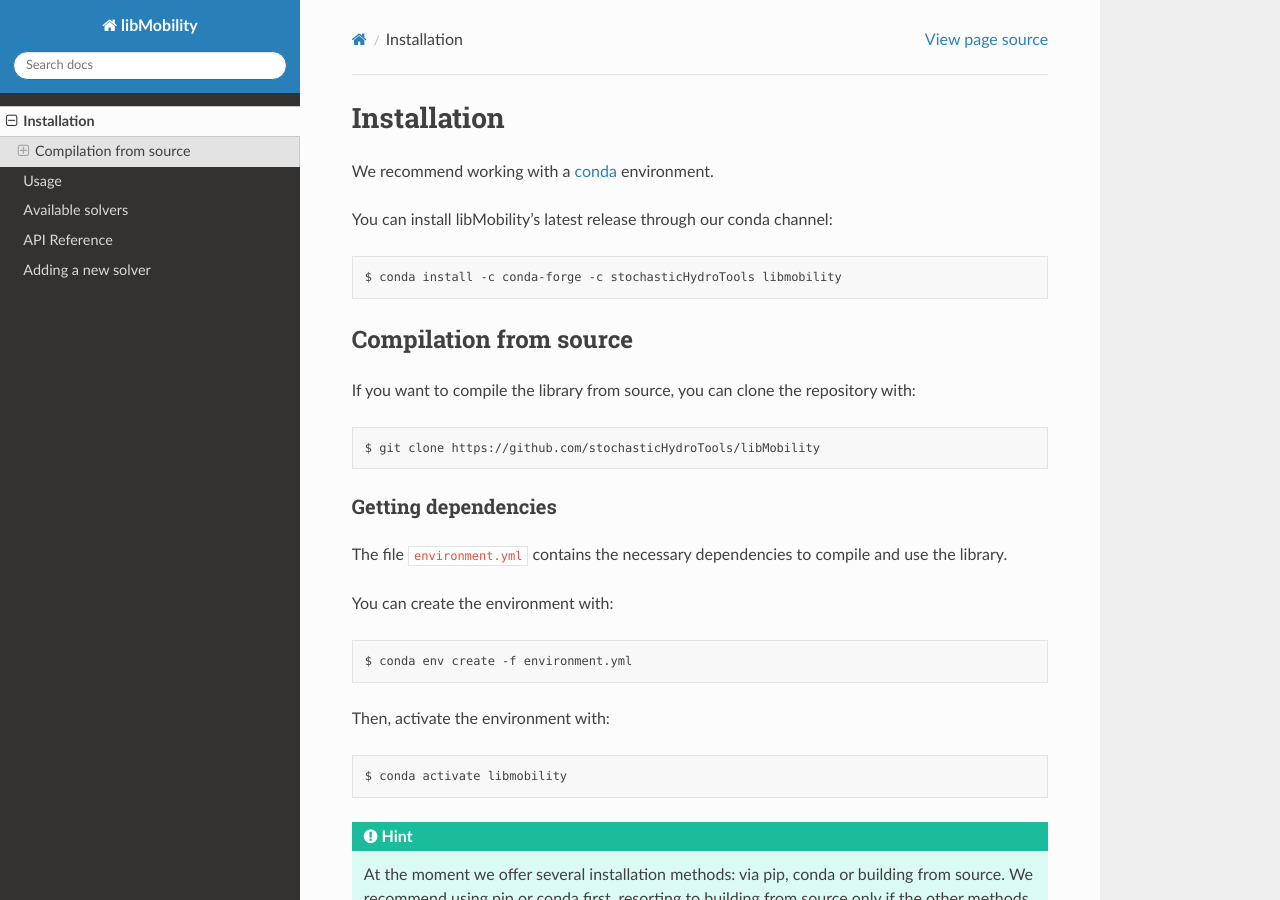
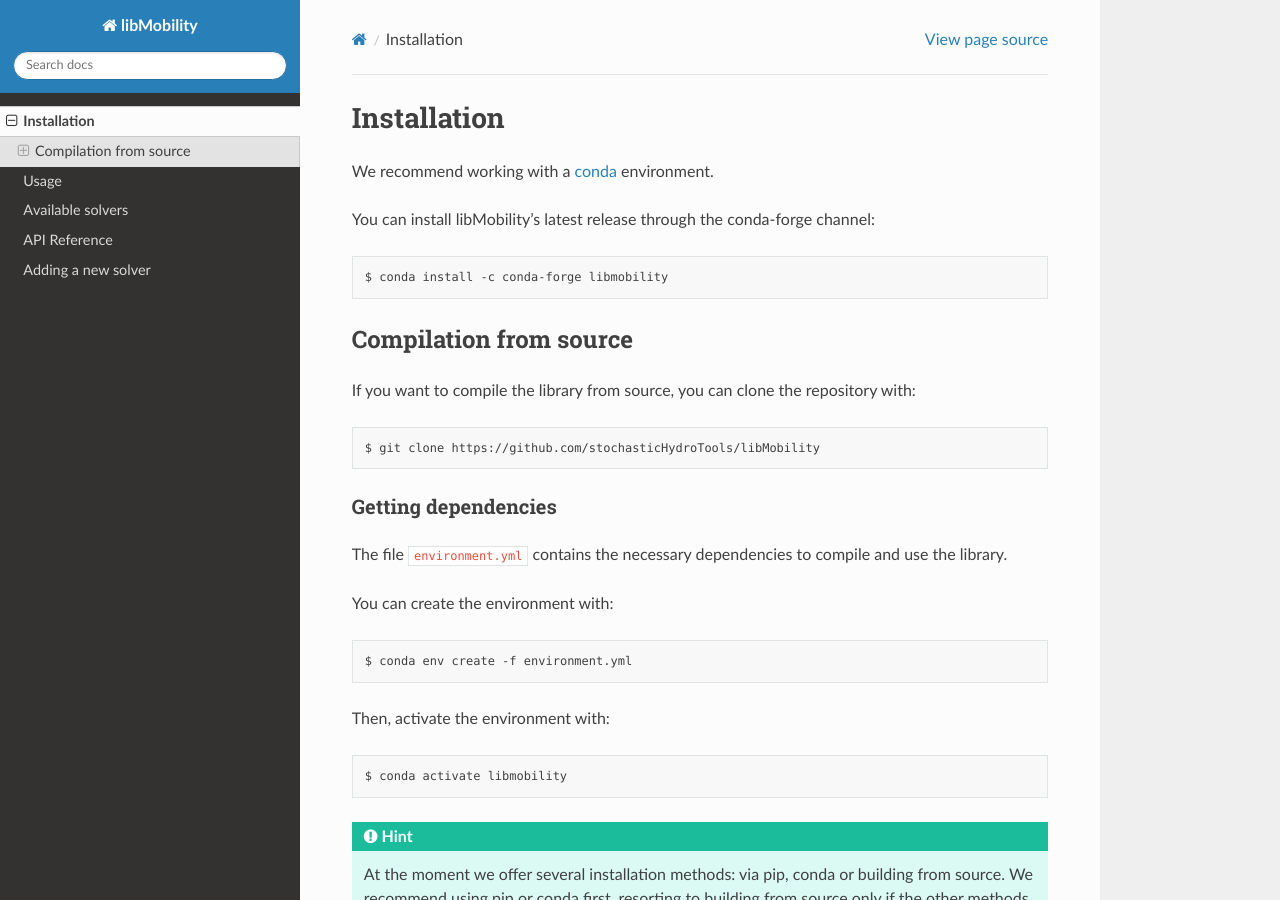
Before and after one commit to stochasticHydroTools/libMobility, a Sphinx documentation site: the page built from docs/source/installation.rst, in a window 1280 px wide and 900 px high. Built offline with Sphinx 7.4.7 and the Read the Docs theme 3.1.0, drawn with Linux system fonts in a browser that asks for light colours.

Commit message:
docs: install from conda-forge

```diff
--- a/docs/source/installation.rst
+++ b/docs/source/installation.rst
@@ -3,11 +3,11 @@
 
 We recommend working with a `conda <https://docs.conda.io/en/latest/>`_ environment.
 
-You can install libMobility's latest release through our conda channel:
+You can install libMobility's latest release through the conda-forge channel:
 
 .. code-block:: shell
 
-    $ conda install -c conda-forge -c stochasticHydroTools libmobility
+    $ conda install -c conda-forge libmobility
 
 
 
```
Also changed, not shown: README.md (+1 -1 lines).
